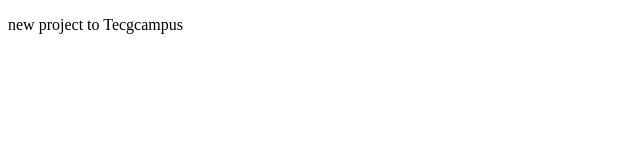
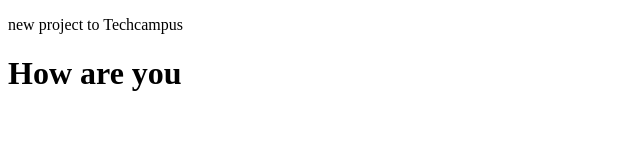
Before and after one commit to asma1996/Techcampus-Three, a plain HTML site: page index.html in a window 1280 px wide. Shown: the whole page, without its empty margins (0-640 px from the left). Drawn offline with Linux system fonts and the light colour scheme.

Commit message:
new file Asma

```diff
--- a/index.html
+++ b/index.html
@@ -4,7 +4,8 @@
 	<title>project</title>
 </head>
 <body>
-	<p>new project to Tecgcampus</p>
+	<p>new project to Techcampus</p>
+	<h1>How are you</h1>
 
 </body>
 </html>
```
